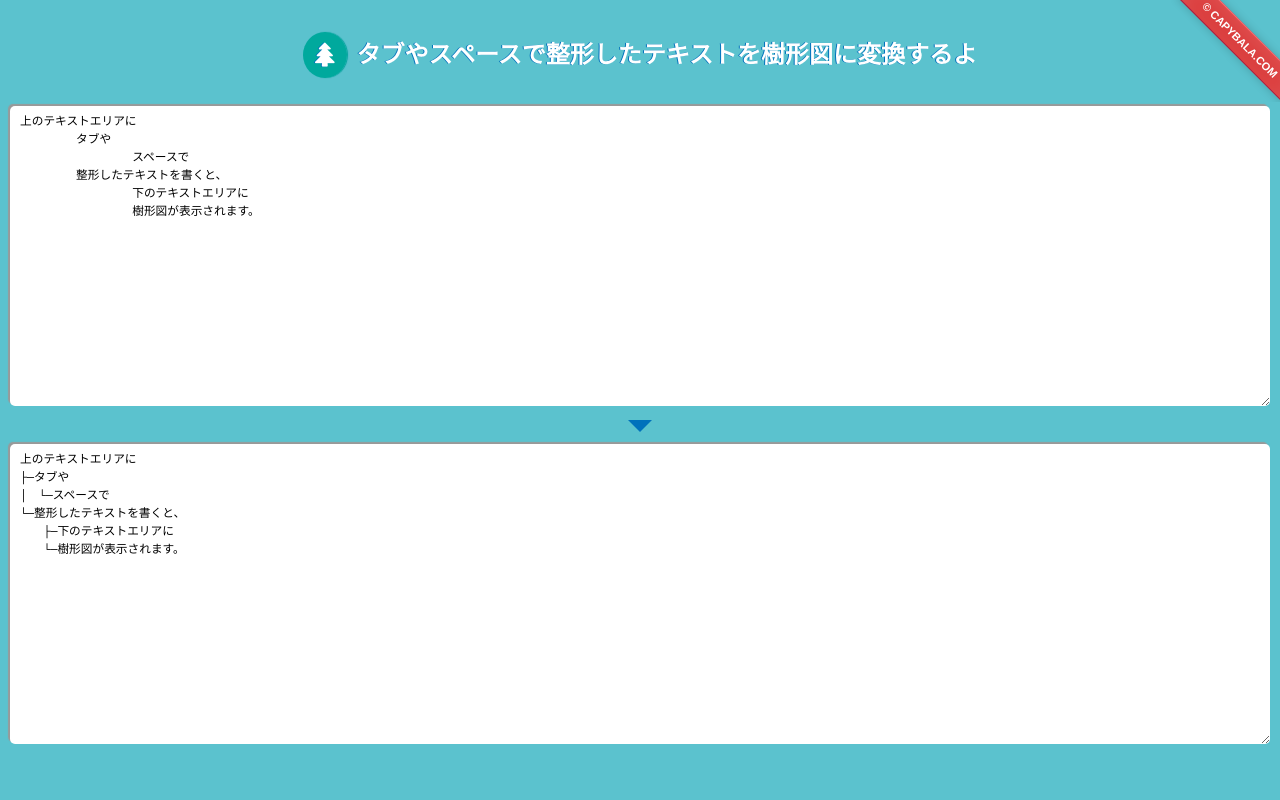
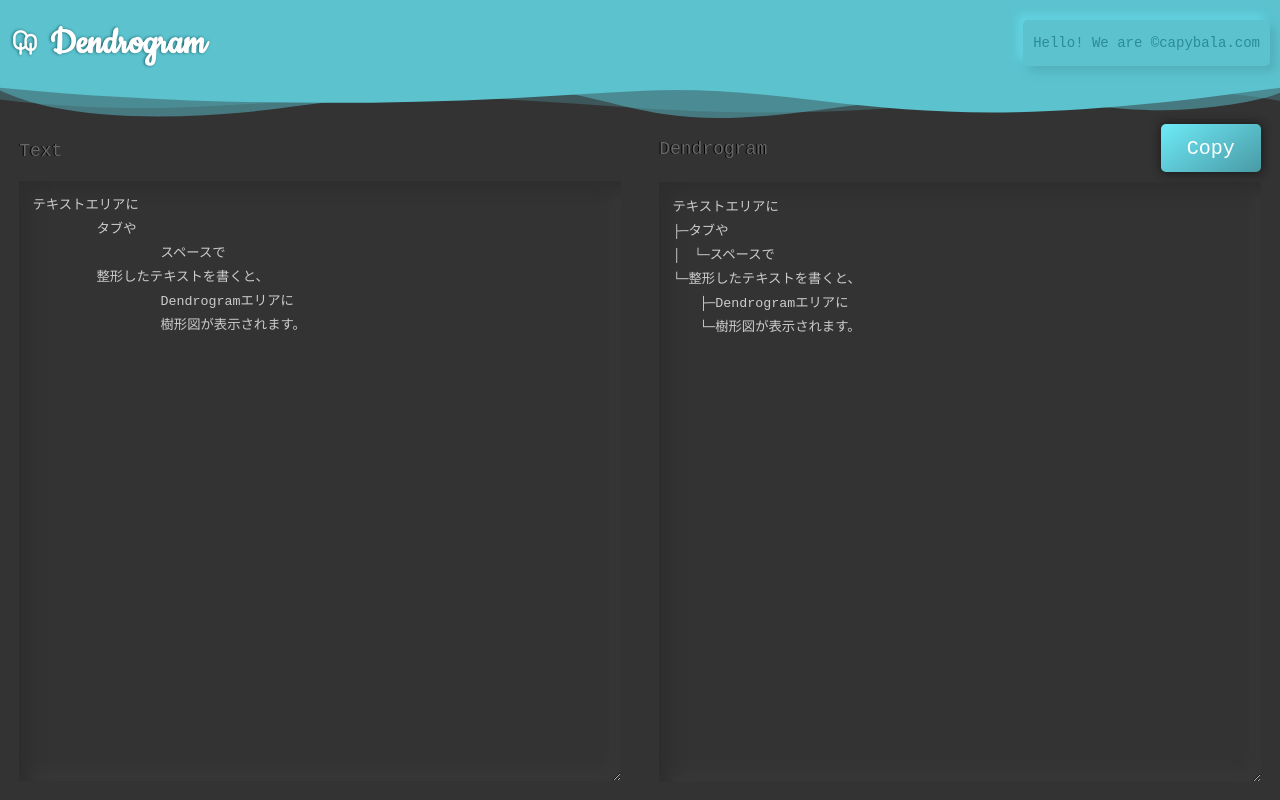
Before and after one commit to capybala/tree-diagram, a website: page docs/index.html in a window 1280 px wide. Drawn offline with nearby package versions, Linux system fonts and the light colour scheme.

Commit message:
design renewal

```diff
--- a/docs/css/fontello.css
+++ /dev/null
@@ -1,59 +0,0 @@
-@font-face {
-  font-family: "fontello";
-  src: url("../font/fontello.eot?46644965");
-  src: url("../font/fontello.eot?46644965#iefix") format("embedded-opentype"),
-    url("../font/fontello.woff?46644965") format("woff"),
-    url("../font/fontello.ttf?46644965") format("truetype"),
-    url("../font/fontello.svg?46644965#fontello") format("svg");
-  font-weight: normal;
-  font-style: normal;
-}
-/* Chrome hack: SVG is rendered more smooth in Windozze. 100% magic, uncomment if you need it. */
-/* Note, that will break hinting! In other OS-es font will be not as sharp as it could be */
-/*
-@media screen and (-webkit-min-device-pixel-ratio:0) {
-  @font-face {
-    font-family: 'fontello';
-    src: url('../font/fontello.svg?46644965#fontello') format('svg');
-  }
-}
-*/
-
-[class^="icon-"]:before,
-[class*=" icon-"]:before {
-  font-family: "fontello";
-  font-style: normal;
-  font-weight: normal;
-  speak: none;
-
-  display: inline-block;
-  text-decoration: inherit;
-  width: 1em;
-  margin-right: 0.2em;
-  text-align: center;
-  /* opacity: .8; */
-
-  /* For safety - reset parent styles, that can break glyph codes*/
-  font-variant: normal;
-  text-transform: none;
-
-  /* fix buttons height, for twitter bootstrap */
-  line-height: 1em;
-
-  /* Animation center compensation - margins should be symmetric */
-  /* remove if not needed */
-  margin-left: 0.2em;
-
-  /* you can be more comfortable with increased icons size */
-  /* font-size: 120%; */
-
-  /* Uncomment for 3D effect */
-  /* text-shadow: 1px 1px 1px rgba(127, 127, 127, 0.3); */
-}
-
-.icon-sitemap:before {
-  content: "\e800";
-} /* '' */
-.icon-tree:before {
-  content: "\e801";
-} /* '' */
--- /dev/null
+++ b/docs/css/style.scss
@@ -0,0 +1,188 @@
+$main-color: #333;
+// $sub-color: #ccc;
+$accent-color: #5bc2ce;
+
+body {
+  margin: 0;
+  padding: 0;
+  // background: $accent-color;
+  background: $main-color;
+  color: #ffffff;
+}
+
+/* ヘッダー */
+
+.l-header {
+  padding: 20px 10px;
+  display: flex;
+  justify-content: space-between;
+  align-items: center;
+  flex-wrap: wrap;
+  background: $accent-color;
+  margin: 0;
+  @media screen and (max-width: 648px) {
+    justify-content: center;
+  }
+
+  &__tit {
+    margin: 0;
+    padding: 0;
+    font-size: 40px;
+    font-family: "Cookie", cursive;
+    text-shadow: -1px 0 3px darken($accent-color, 30%);
+    @media screen and (max-width: 648px) {
+      margin-left: -1em;
+      margin-bottom: 10px;
+      font-size: 24px;
+    }
+
+    .uil-trees {
+      margin-right: 10px;
+      font-size: 30px;
+      color: #fff;
+      @media screen and (max-width: 648px) {
+        margin-right: 3px;
+        font-size: 18px;
+      }
+    }
+  }
+  .c-copyrights {
+    margin: 0;
+    font-family: "Courier New", Courier, monospace;
+    a {
+      display: inline-block;
+      color: darken($accent-color, 20%);
+      text-decoration: none;
+      padding: 15px 10px;
+      background: #5bc2ce;
+      border-radius: 5px;
+      box-shadow: 6px 6px 8px #53b1bb, -6px -6px 8px #63d3e1;
+      font-size: 14px;
+      &:hover {
+        // text-decoration: underline;
+        background: darken($accent-color, 15%);
+        transition: 0.5s ease-in-out;
+        color: #efefef;
+      }
+    }
+  }
+}
+// 全体
+.l-contents {
+  position: relative;
+  padding-top: 3%;
+  display: flex;
+  justify-content: space-around;
+  flex-wrap: wrap;
+  align-items: center;
+  @media screen and (max-width: 648px) {
+    padding-top: 10%;
+  }
+  .custom-shape-divider-top-1600586343 {
+    position: absolute;
+    top: 0;
+    left: 0;
+    width: 100%;
+    overflow: hidden;
+    line-height: 0;
+  }
+
+  .custom-shape-divider-top-1600586343 svg {
+    position: relative;
+    display: block;
+    width: calc(100% + 1.3px);
+    height: 35px;
+  }
+
+  .custom-shape-divider-top-1600586343 .shape-fill {
+    fill: #5bc2ce;
+  }
+}
+
+// テキスト箇所の設定
+.c-textarea {
+  position: relative;
+  width: 47%;
+
+  // overflow-y: scroll;
+  @media screen and (max-width: 648px) {
+    width: 100%;
+    // height: calc(60vh - 100px);
+  }
+  &__tit {
+    position: sticky;
+    top: 0;
+    font-size: 18px;
+    font-weight: normal;
+    color: #666;
+    font-family: "Courier New", Courier, monospace;
+    text-shadow: -1px 0 0 #000;
+    background: $main-color;
+    min-height: 25px;
+    box-sizing: border-box;
+    @media screen and (max-width: 648px) {
+      padding: 0 10px;
+    }
+  }
+  &__inner {
+    width: 100%;
+    height: calc(100vh - 200px);
+    @media screen and (max-width: 648px) {
+      height: 30vh;
+    }
+    padding: 1em;
+    appearance: none;
+    color: #ccc;
+    box-sizing: border-box;
+    line-height: 1.8;
+    background: $main-color;
+    border: none;
+    box-shadow: inset 9.91px 9.91px 15px #2e2e2e,
+      inset -9.91px -9.91px 15px #383838;
+
+    &::selection {
+      background-color: #a3a3a3;
+      color: #ffffff;
+    }
+    &:focus {
+      background: #222;
+      box-shadow: inset 1.2px 1.2px 8px #191919, inset -1.2px -1.2px 8px #2b2b2b;
+      outline: 0;
+    }
+  }
+  &--dendrogram {
+    .c-tit__area {
+      position: sticky;
+      top: 0;
+      display: flex;
+      justify-content: space-between;
+      background: $main-color;
+    }
+  }
+}
+
+// ボタン
+.c-btn {
+  &__inner {
+    width: 100px;
+    height: 48px;
+    margin-bottom: 10px;
+    appearance: none;
+    outline: 0;
+    border: none;
+    background: $accent-color linear-gradient(145deg, #6eeaf8, #489aa4);
+    border-radius: 5px;
+    box-shadow: 1.2px 1.2px 8px #1f1f1f, -1.2px -1.2px 8px #252525;
+    color: #fff;
+    font-size: 20px;
+    font-family: "Courier New", Courier, monospace;
+    @media screen and (max-width: 648px) {
+      margin: 10px 10px 10px 0;
+    }
+    &:hover {
+      background: darken($accent-color, 15%);
+      transition: 0.5s ease-in-out;
+      color: #efefef;
+    }
+  }
+}
--- a/docs/index.html
+++ b/docs/index.html
@@ -1,35 +1,64 @@
 <!DOCTYPE html>
 <html>
+
 <head>
 	<meta charset="utf-8" />
-		<title>タブやスペースで整形したテキストを樹形図に変換するよ</title>
+	<meta name="viewport" content="width=device-width,initial-scale=1" />
+	<title>Dendrogram | Convert text formatted with tabs and spaces into a dendrogram</title>
 	<link rel="stylesheet" type="text/css" href="css/style.css" />
-		<link rel="stylesheet" type="text/css" href="css/fontello.css" />
+	<link href="https://fonts.googleapis.com/css2?family=Cookie&display=swap" rel="stylesheet">
+	<link rel="stylesheet" href="https://unicons.iconscout.com/release/v3.0.0/css/line.css">
 </head>
 
 <body>
-		<header class="side-corner-tag">
-			<div class="box"></div>
-			<p id="copy">
-				<span
-					>©
-					<a href="https://capybala.com" target="_blank">capybala.com</a></span
-				>
+	<header class="side-corner-tag l-header">
+		<h1 class="l-header__tit">
+			<i class="uil uil-trees"></i>Dendrogram
+		</h1>
+		<p class="c-copyrights">
+			<a href="https://capybala.com" target="_blank">Hello! We are &copy;capybala.com</a>
 		</p>
 
-			<h1 id="tit">
-				<i class="icon-tree"></i
-				>タブやスペースで整形したテキストを樹形図に変換するよ
-			</h1>
 	</header>
-		<div id="contents">
-			<textarea id="src_text"></textarea>
-			<div id="triangle"></div>
-			<textarea id="dest_text" readonly></textarea>
+	<div class="l-contents">
+		<div class="custom-shape-divider-top-1600586343">
+			<svg data-name="Layer 1" xmlns="http://www.w3.org/2000/svg" viewBox="0 0 1200 120"
+				preserveAspectRatio="none">
+				<path
+					d="M0,0V46.29c47.79,22.2,103.59,32.17,158,28,70.36-5.37,136.33-33.31,206.8-37.5C438.64,32.43,512.34,53.67,583,72.05c69.27,18,138.3,24.88,209.4,13.08,36.15-6,69.85-17.84,104.45-29.34C989.49,25,1113-14.29,1200,52.47V0Z"
+					opacity=".25" class="shape-fill"></path>
+				<path
+					d="M0,0V15.81C13,36.92,27.64,56.86,47.69,72.05,99.41,111.27,165,111,224.58,91.58c31.15-10.15,60.09-26.07,89.67-39.8,40.92-19,84.73-46,130.83-49.67,36.26-2.85,70.9,9.42,98.6,31.56,31.77,25.39,62.32,62,103.63,73,40.44,10.79,81.35-6.69,119.13-24.28s75.16-39,116.92-43.05c59.73-5.85,113.28,22.88,168.9,38.84,30.2,8.66,59,6.17,87.09-7.5,22.43-10.89,48-26.93,60.65-49.24V0Z"
+					opacity=".5" class="shape-fill"></path>
+				<path
+					d="M0,0V5.63C149.93,59,314.09,71.32,475.83,42.57c43-7.64,84.23-20.12,127.61-26.46,59-8.63,112.48,12.24,165.56,35.4C827.93,77.22,886,95.24,951.2,90c86.53-7,172.46-45.71,248.8-84.81V0Z"
+					class="shape-fill"></path>
+			</svg>
+		</div>
+		<div class="c-textarea">
+			<h2 class="c-textarea__tit">Text</h2>
+			<textarea id="src_text" class="c-textarea__inner"></textarea>
+		</div>
+
+		<div class="c-textarea c-textarea--dendrogram">
+			<div class="c-tit__area">
+				<h2 class="c-textarea__tit">Dendrogram</h2>
+				<div class="c-btn">
+					<div class="c-btn__wrapper">
+						<button class="c-btn__inner">
+							Copy
+						</button>
+					</div>
+				</div>
+			</div>
+			<textarea id="dest_text" readonly class="c-textarea__inner"></textarea>
+		</div>
+
 	</div>
 	<script src="https://code.jquery.com/jquery-3.4.1.min.js"></script>
 	<script src="jquery.selection.js"></script>
 	<script src="tree-diagram.js"></script>
 	<script src="main.js"></script>
 </body>
+
 </html>
--- a/docs/main.js
+++ b/docs/main.js
@@ -59,11 +59,11 @@
   });
 
   srcTextarea.val(
-    "上のテキストエリアに\n" +
+    "テキストエリアに\n" +
       "\tタブや\n" +
       "\t\tスペースで\n" +
       "\t整形したテキストを書くと、\n" +
-      "\t\t下のテキストエリアに\n" +
+      "\t\tDendrogramエリアに\n" +
       "\t\t樹形図が表示されます。"
   );
   convert();
```
Also changed, not shown: docs/css/style.css, docs/font/fontello.ttf (deleted), docs/font/fontello.woff (deleted), 2 other files. Lines whose indentation alone changed are shown as unchanged.
